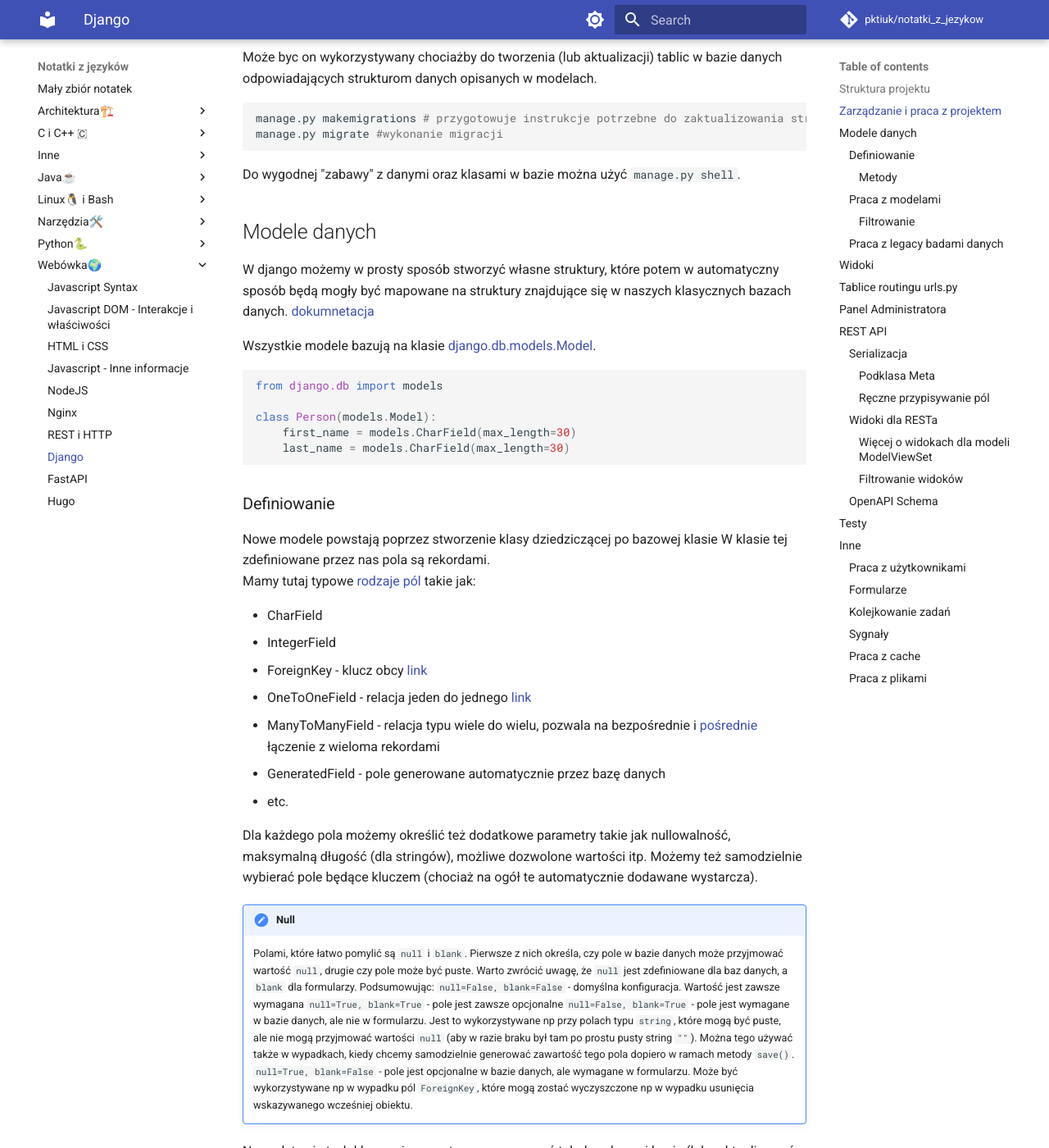
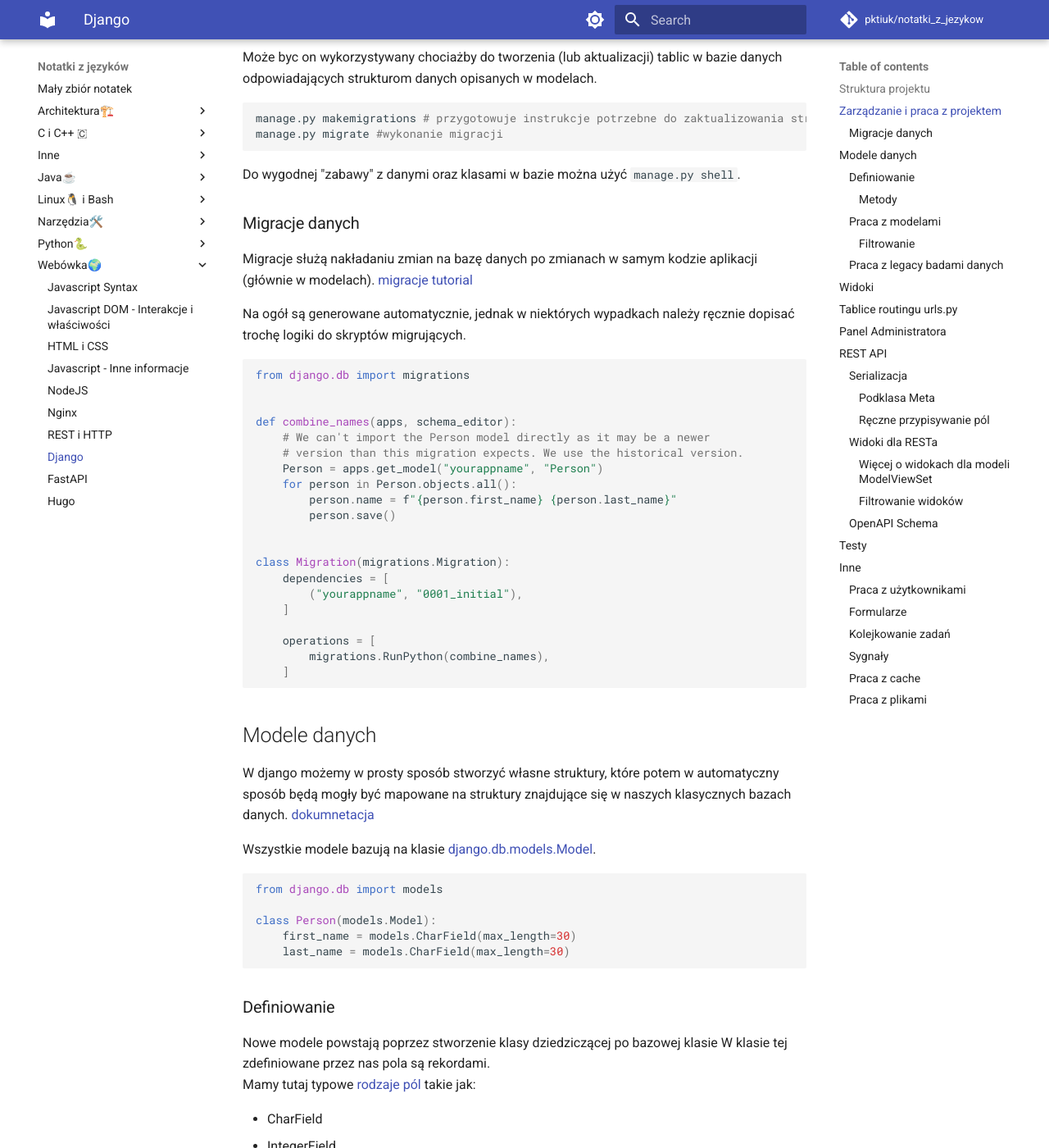
Before and after one commit to pktiuk/notatki_z_jezykow, an MkDocs documentation site: the page built from docs/Webówka🌍/9_django.md, in a window 1280 px wide and 1400 px high, scrolled down 1872 px. Shown: the whole window at 82% size. Built offline with MkDocs 1.6.1 and Material for MkDocs 9.7.7, drawn with Linux system fonts in a browser that asks for light colours; comment, search, counter and statistics services are not loaded.

Commit message:
Dokumentacja do migracji

````diff
--- a/docs/Webówka🌍/9_django.md
+++ b/docs/Webówka🌍/9_django.md
@@ -68,6 +68,35 @@
 ```
 
 Do wygodnej "zabawy" z danymi oraz klasami w bazie można użyć `manage.py shell`.
+
+### Migracje danych
+
+Migracje służą nakładaniu zmian na bazę danych po zmianach w samym kodzie aplikacji (głównie w modelach). [migracje tutorial](https://docs.djangoproject.com/en/5.1/topics/migrations/)
+
+Na ogół są generowane automatycznie, jednak w niektórych wypadkach należy ręcznie dopisać trochę logiki do skryptów migrujących.
+
+```py
+from django.db import migrations
+
+
+def combine_names(apps, schema_editor):
+    # We can't import the Person model directly as it may be a newer
+    # version than this migration expects. We use the historical version.
+    Person = apps.get_model("yourappname", "Person")
+    for person in Person.objects.all():
+        person.name = f"{person.first_name} {person.last_name}"
+        person.save()
+
+
+class Migration(migrations.Migration):
+    dependencies = [
+        ("yourappname", "0001_initial"),
+    ]
+
+    operations = [
+        migrations.RunPython(combine_names),
+    ]
+```
 
 ## Modele danych
 
````
